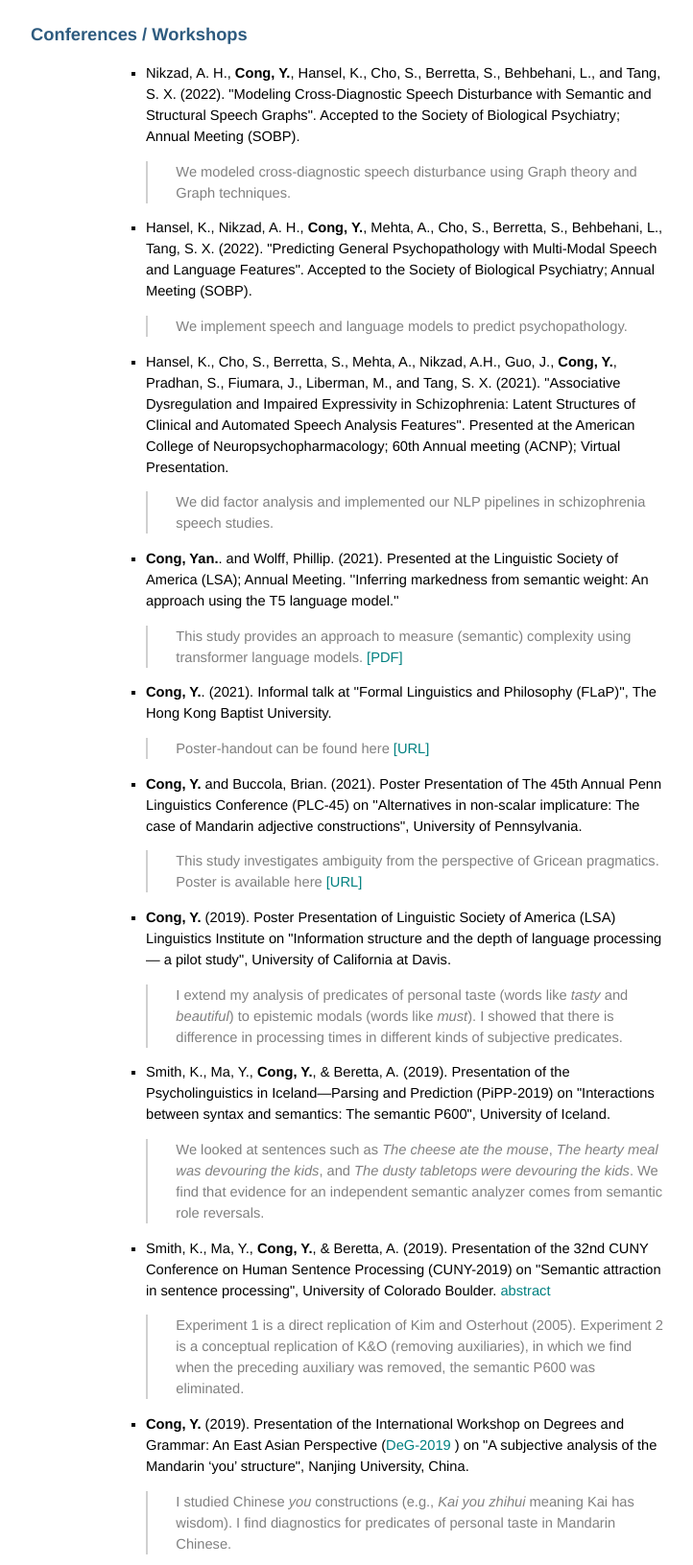
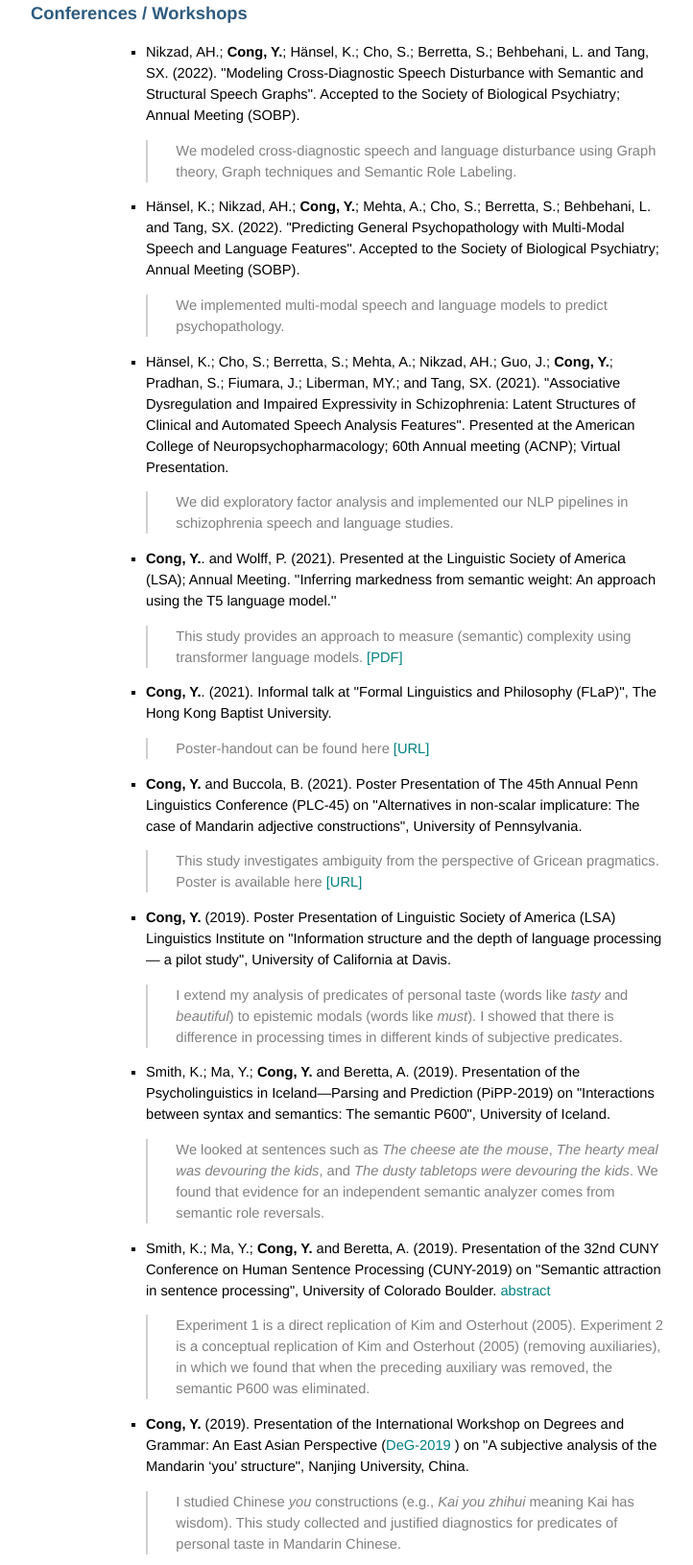
Before and after one commit to yancong222/yancong222.github.io, a plain HTML site: page research.html in a window 1280 px wide. Shown: the part 847-2478 px from the top of the page at 96% size, without its empty margins (278-1000 px from the left). Drawn offline with Linux system fonts and the light colour scheme.

Commit message:
Update research.html

```diff
--- a/research.html
+++ b/research.html
@@ -38,7 +38,7 @@
     <ul>
          <li style="list-style-type: none;">
     <ul>
-         <li> Sunny Xiaojing Tang, <strong>Yan Cong</strong>, Amir Hossein Nikzad, Aarush Mehta, Sunghye Cho, Katrin Hansel, Sarah Berretta, John M Kane, Anil K Malhotra.
+         <li> Tang, SX.; <strong>Cong, Y.</strong>; Nikzad, AH.; Mehta, A.; Cho, S.; H<span>&#228;</span>nsel, K.; Berretta, S.; Kane, JM.; Malhotra, A..
               "Clinical and Computational Speech Measures are Associated with Social Cognition in Schizophrenia Spectrum Disorders".
              <i>medRxiv preprint </i> <strong><a href="https://www.medrxiv.org/content/10.1101/2022.03.18.22272633v1">[PDF]</a></strong>
         </li>
@@ -49,8 +49,8 @@
     <ul>
          <li style="list-style-type: none;">
     <ul>
-         <li> Amir H. Nikzad, <strong>Yan Cong</strong>, Sarah Berretta, Katrin Hansel, Sunghye Cho, Sameer Pradhan,
-             Leily Behbehani, Danielle DeSouza, Mark Y. Liberman, Sunny X. Tang.
+         <li> Nikzad, AH.; <strong>Cong, Y.</strong>; Berretta, S.; H<span>&#228;</span>nsel, K.; Cho, S.; Pradhan, S.;
+             Behbehani, L.; DeSouza, D.; Liberman, MY.; Tang, SX.
                "Who Does What to Whom?
              Graph Representations of Action-Predication in Speech Relate to Psychopathological Dimensions of Psychosis".
              <i>medRxiv preprint </i> <strong><a href="https://www.medrxiv.org/content/10.1101/2022.03.18.22272636v1">[PDF]</a></strong>
@@ -113,10 +113,10 @@
          <li style="list-style-type: none;">
     <ul>
     <ul>
-         <li>Nikzad, A. H., <strong>Cong, Y.</strong>, Hansel, K., Cho, S., Berretta, S., Behbehani, L., and
-             Tang, S. X. (2022). "Modeling Cross-Diagnostic Speech Disturbance with Semantic and Structural Speech Graphs".
+         <li>Nikzad, AH.; <strong>Cong, Y.</strong>; H<span>&#228;</span>nsel, K.; Cho, S.; Berretta, S.; Behbehani, L. and
+             Tang, SX. (2022). "Modeling Cross-Diagnostic Speech Disturbance with Semantic and Structural Speech Graphs".
              Accepted to the Society of Biological Psychiatry; Annual Meeting (SOBP).
-             <p class = "abstract"> We modeled cross-diagnostic speech disturbance using Graph theory and Graph techniques.</p>
+             <p class = "abstract"> We modeled cross-diagnostic speech and language disturbance using Graph theory, Graph techniques and Semantic Role Labeling.</p>
     </li>
     </ul>
     </li>
@@ -124,11 +124,11 @@
     <ul>
          <li style="list-style-type: none;">
     <ul>
-         <li>Hansel, K., Nikzad, A. H., <strong>Cong, Y.</strong>, Mehta, A., Cho, S.,
-        Berretta, S., Behbehani, L., Tang, S. X. (2022).
+         <li>H<span>&#228;</span>nsel, K.; Nikzad, AH.; <strong>Cong, Y.</strong>; Mehta, A.; Cho, S.;
+        Berretta, S.; Behbehani, L. and Tang, SX. (2022).
         "Predicting General Psychopathology with Multi-Modal Speech and Language Features".
         Accepted to the Society of Biological Psychiatry; Annual Meeting (SOBP).
-         <p class = "abstract">We implement speech and language models to predict psychopathology.</p>
+         <p class = "abstract">We implemented multi-modal speech and language models to predict psychopathology.</p>
     </li>
     </ul>
     </li>
@@ -136,12 +136,12 @@
     <ul>
          <li style="list-style-type: none;">
     <ul>
-         <li>Hansel, K., Cho, S., Berretta, S., Mehta, A., Nikzad, A.H.,
-             Guo, J., <strong>Cong, Y.</strong>, Pradhan, S., Fiumara, J., Liberman, M.,
-             and Tang, S. X. (2021). "Associative Dysregulation and Impaired Expressivity in Schizophrenia:
+         <li>H<span>&#228;</span>nsel, K.; Cho, S.; Berretta, S.; Mehta, A.; Nikzad, AH.;
+             Guo, J.; <strong>Cong, Y.</strong>; Pradhan, S.; Fiumara, J.; Liberman, MY.;
+             and Tang, SX. (2021). "Associative Dysregulation and Impaired Expressivity in Schizophrenia:
              Latent Structures of Clinical and Automated Speech Analysis Features".
             Presented at the American College of Neuropsychopharmacology; 60th Annual meeting (ACNP); Virtual Presentation.
-         <p class = "abstract">We did factor analysis and implemented our NLP pipelines in schizophrenia speech studies.</p>
+         <p class = "abstract">We did exploratory factor analysis and implemented our NLP pipelines in schizophrenia speech and language studies.</p>
     </li>
     </ul>
     </li>
@@ -150,7 +150,7 @@
       <ul>
          <li style="list-style-type: none;">
     <ul>
-         <li><strong>Cong, Yan.</strong>. and Wolff, Phillip. (2021). Presented at the Linguistic Society of America (LSA); Annual Meeting.
+         <li><strong>Cong, Y.</strong>. and Wolff, P. (2021). Presented at the Linguistic Society of America (LSA); Annual Meeting.
        ''Inferring markedness from semantic weight: An approach using the T5 language model.''
         <p class = "abstract"> This study provides an approach to measure (semantic) complexity using transformer language models.
             <a href=https://www.researchgate.net/publication/360307087_Inferring_Markedness_from_Semantic_Weight_An_Approach_using_the_T5_Language_Model> [PDF]</a> </p>
@@ -172,7 +172,7 @@
     <ul>
          <li style="list-style-type: none;">
     <ul>
-         <li><strong>Cong, Y.</strong> and Buccola, Brian. (2021). Poster Presentation of The 45th Annual Penn Linguistics Conference (PLC-45) on ''Alternatives in non-scalar implicature: The case of Mandarin adjective constructions'', University of Pennsylvania.
+         <li><strong>Cong, Y.</strong> and Buccola, B. (2021). Poster Presentation of The 45th Annual Penn Linguistics Conference (PLC-45) on ''Alternatives in non-scalar implicature: The case of Mandarin adjective constructions'', University of Pennsylvania.
         <p class = "abstract"> This study investigates ambiguity from the perspective of Gricean pragmatics. Poster is available here <a href=https://www.researchgate.net/publication/351104248_Alternatives_in_non-scalar_implicature_The_case_of_Mandarin_adjective_constructions> [URL]</a></p>
     </li>
     </ul>
@@ -192,10 +192,10 @@
     <ul>
          <li style="list-style-type: none;">
     <ul>
-         <li>Smith, K., Ma, Y., <strong>Cong, Y.</strong>, &amp; Beretta, A. (2019). Presentation of the Psycholinguistics in Iceland—Parsing and Prediction (PiPP-2019) on
+         <li>Smith, K.; Ma, Y.; <strong>Cong, Y.</strong> and Beretta, A. (2019). Presentation of the Psycholinguistics in Iceland—Parsing and Prediction (PiPP-2019) on
     "Interactions between syntax and semantics: The semantic P600", University of Iceland.
     <p class="abstract">We looked at sentences such as <i>The cheese ate the mouse</i>, <i>The hearty meal was devouring the kids</i>, and <i>The dusty tabletops were devouring the kids</i>.
-     We find that evidence for an independent semantic analyzer comes from semantic role reversals.</p>
+     We found that evidence for an independent semantic analyzer comes from semantic role reversals.</p>
     </li>
     </ul>
     </li>
@@ -203,9 +203,9 @@
     <ul>
          <li style="list-style-type: none;">
     <ul>
-         <li>Smith, K., Ma, Y., <strong>Cong, Y.</strong>, &amp; Beretta, A. (2019). Presentation of the 32nd CUNY Conference on Human Sentence Processing (CUNY-2019) on "Semantic attraction in sentence processing", University of Colorado Boulder. <a href="https://www.colorado.edu/event/cuny2019/sites/default/files/attached-files/b72_smith_etal.pdf">abstract</a>
+         <li>Smith, K.; Ma, Y.; <strong>Cong, Y.</strong> and Beretta, A. (2019). Presentation of the 32nd CUNY Conference on Human Sentence Processing (CUNY-2019) on "Semantic attraction in sentence processing", University of Colorado Boulder. <a href="https://www.colorado.edu/event/cuny2019/sites/default/files/attached-files/b72_smith_etal.pdf">abstract</a>
     <p class="abstract">Experiment 1 is a direct replication of Kim and Osterhout (2005).
-         Experiment 2 is a conceptual replication of K&O (removing auxiliaries), in which we find
+         Experiment 2 is a conceptual replication of Kim and Osterhout (2005) (removing auxiliaries), in which we found that
          when the preceding auxiliary was removed,
          the semantic P600 was eliminated.</p>
     </li>
@@ -217,7 +217,7 @@
     <ul>
          <li><strong>Cong, Y.</strong> (2019). Presentation of the International Workshop on Degrees and Grammar: An East Asian Perspective (<a href="https://chin.nju.edu.cn//xyhd/xsjz/20190312/i36252.html">DeG-2019 </a>) on "A subjective analysis of the Mandarin ‘you’ structure", Nanjing University, China.
     <p class="abstract">I studied Chinese <i>you</i> constructions (e.g., <i>Kai you zhihui</i> meaning Kai has wisdom).
-     I find diagnostics for predicates of personal taste in Mandarin Chinese. </p>
+     This study collected and justified diagnostics for predicates of personal taste in Mandarin Chinese. </p>
     </li>
     </ul>
     </li>
@@ -254,12 +254,12 @@
     <ul>
          <li style="list-style-type: none;">
     <ul>
-         <li>Parrish, A., Kelley, P., Smith, K., <strong>Cong, Y.</strong>, &amp; Beretta, A. (2017).
+         <li>Parrish, A.; Kelley, P.; Smith, K.; <strong>Cong, Y.</strong> and Beretta, A. (2017).
              Presentation of the Society for the Neurobiology of Language (SNL) Annual Meeting on
              "Prosodic lengthening and boundary prediction in nominal compounds: An ERP study", at Maryland.
              <a href="https://www.researchgate.net/publication/341598361_Prosodic_Lengthening_and_Boundary_Prediction_in_Nominal_Compounds_An_ERP_study">abstract</a>
     <p class="abstract">We studied perceptual and processing asymmetry in phonemic lengthening.
-         We find that people are able to perceive lengthening far easier than they are able to perceive shortening. </p>
+         We found that people are able to perceive lengthening far easier than they are able to perceive shortening. </p>
     </li>
     </ul>
     </li>
```
